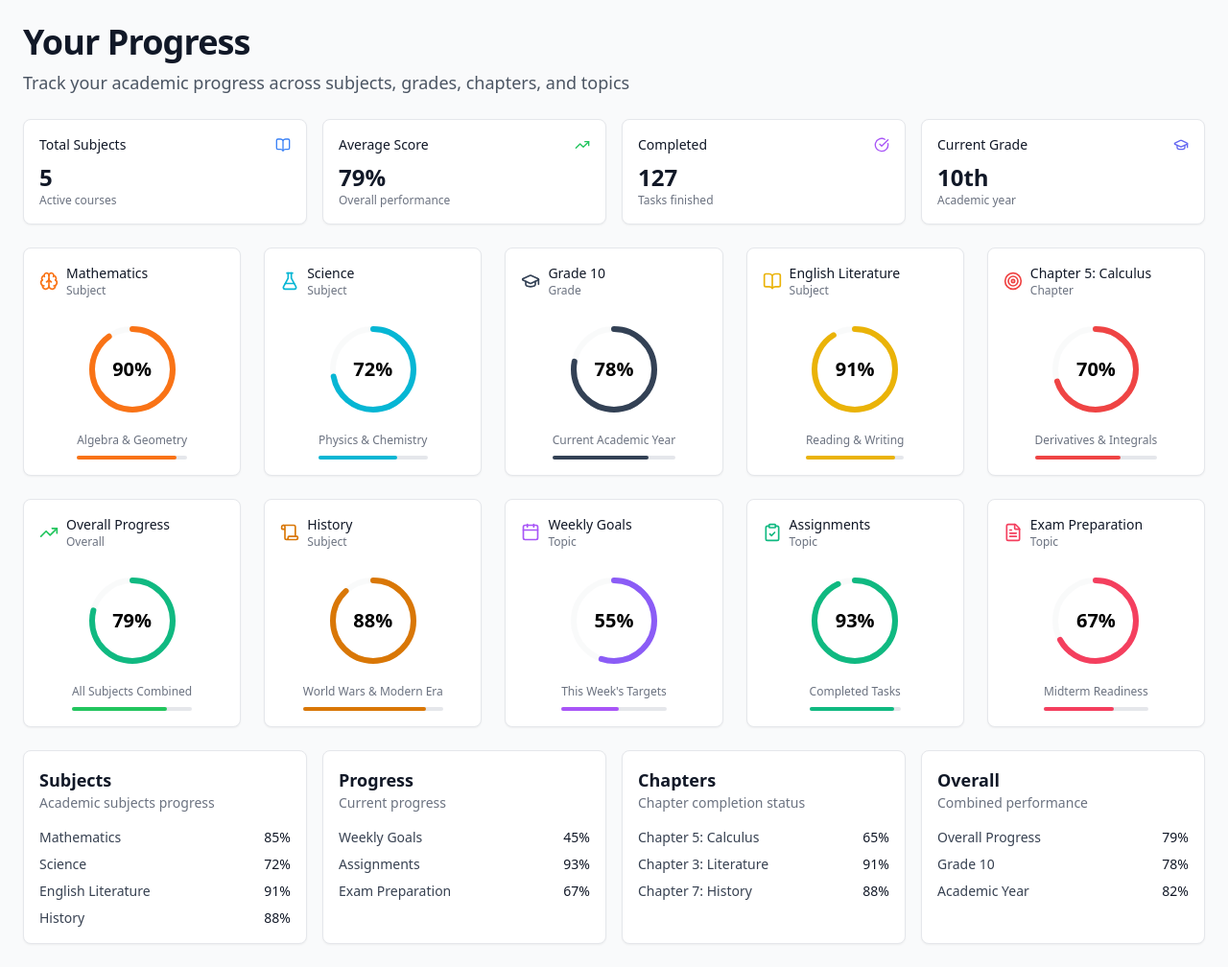
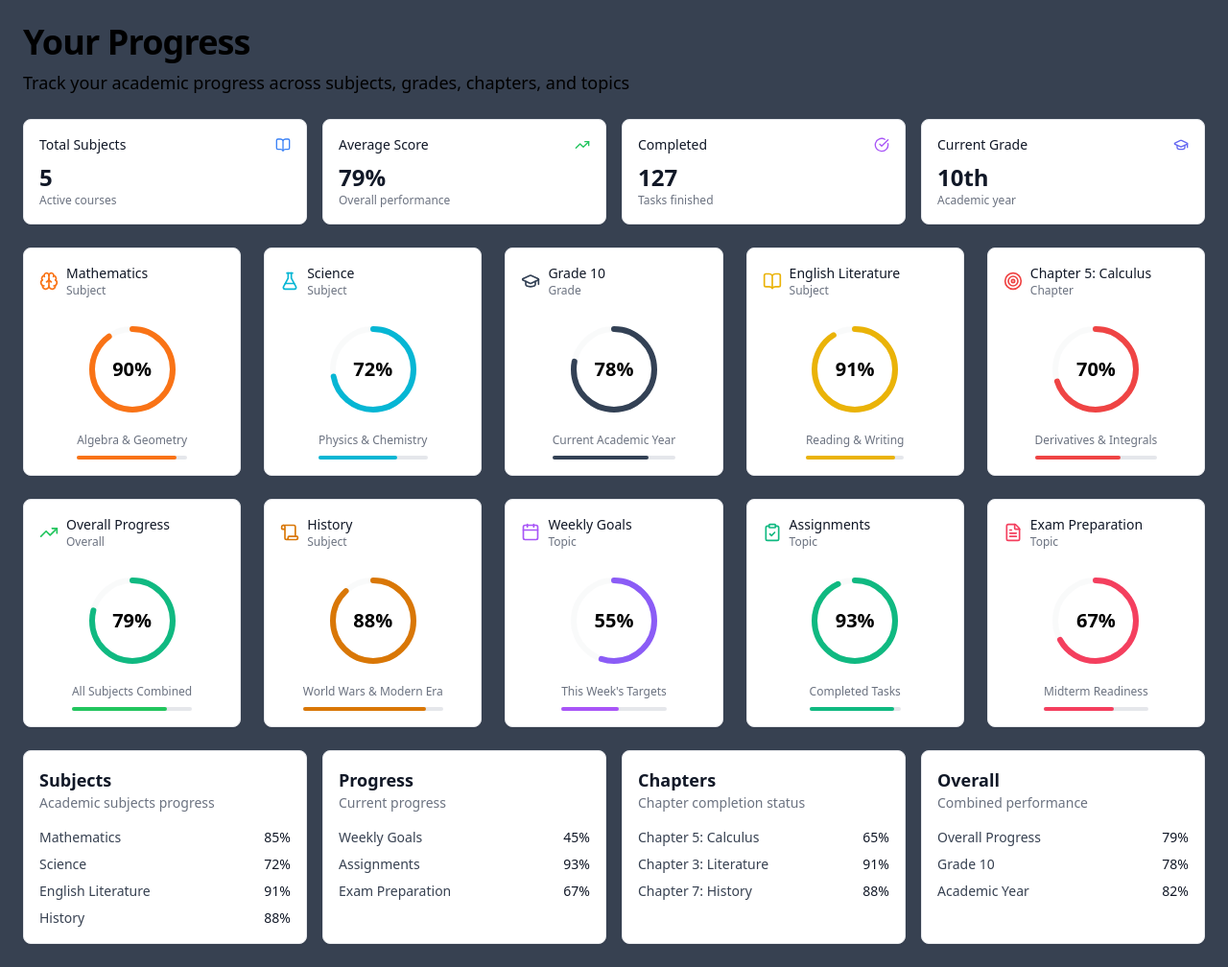
Before and after one commit to abdullahdep/django-hello-world, a Django app: template pages/templates/index/student_dashboard.html in a window 1280 px wide. Shown: the whole page at 96% size. Run offline with Django 4.2, Linux system fonts and the light colour scheme; the template is opened without the code that fills it, so the values that code supplies are empty; some libraries are stand-ins or nearby versions.

Commit message:
student_dashboard css added

```diff
--- a/pages/templates/index/student_dashboard.html
+++ b/pages/templates/index/student_dashboard.html
@@ -26,13 +26,13 @@
         }
     </style>
 </head>
-<body  class="min-h-screen bg-gray-50">
-    <div id="dashboard" class="min-h-screen bg-gray-50 p-6">
+<body  class="min-h-screen bg-gray-500">
+    <div id="dashboard" class="min-h-screen bg-gray-700 p-6">
         <div class="max-w-7xl mx-auto space-y-6">
             <!-- Header -->
             <div   class="space-y-2 fade-in">
-                <h1  class="text-4xl font-bold tracking-tight text-gray-900">Your Progress</h1>
-                <p class="text-lg text-gray-600">
+                <h1  class="text-4xl font-bold tracking-tight text-white-900">Your Progress</h1>
+                <p class="text-lg text-white-600">
                     Track your academic progress across subjects, grades, chapters, and topics
                 </p>
             </div>
```
